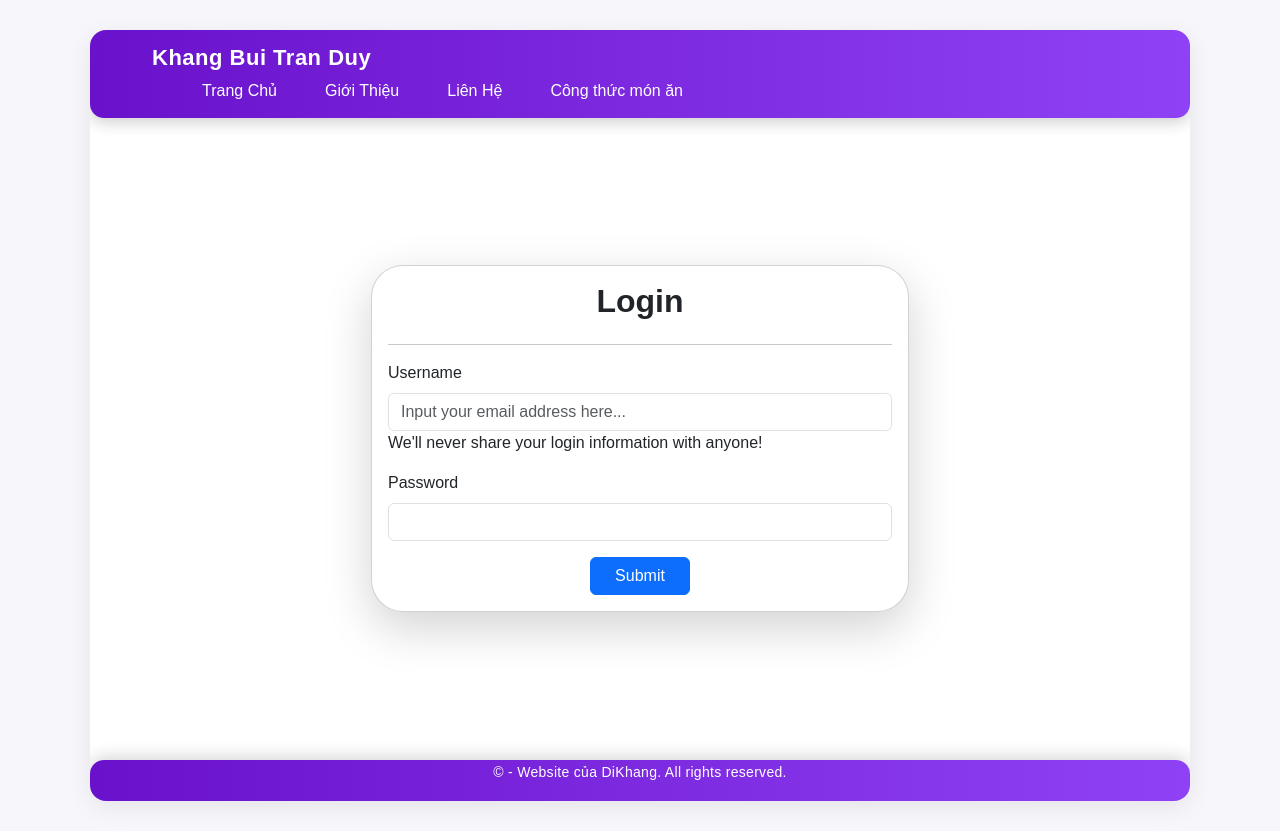
After one commit to khangbkk23/Django_Learning, a Django app: template fundamental/veget/templates/login.html in a window 1280 px wide. The commit adds this page. Run offline with Django 5.2, Linux system fonts and the light colour scheme; the template is opened without the code that fills it, so the values that code supplies are empty.

Commit message:
update user and loginpage

```diff
--- a/fundamental/fundamental/urls.py
+++ b/fundamental/fundamental/urls.py
@@ -29,6 +29,7 @@ urlpatterns = [
     path('recipes/', recipes, name='recipes'),
     path('delete-recipe/<id>/', delete_recipe, name='delete-recipe'),
     path('update-recipe/<id>/', update_recipe, name='update-recipe')
+    path('login/', login_page, name="login")
 ]
 
 if settings.DEBUG:
--- a/fundamental/veget/models.py
+++ b/fundamental/veget/models.py
@@ -1,7 +1,9 @@
 from django.db import models
+from django.contrib.auth.models import User
 
 # Create your models here.
 class Recipe(models.Model):
+    user = models.ForeignKey(User, on_delete=models.SET_NULL, null=True,blank=True)
     recipe_name = models.CharField(max_length=100)
     recipe_description = models.TextField()
     recipe_image = models.ImageField(upload_to="recipe")
--- /dev/null
+++ b/fundamental/veget/templates/login.html
@@ -0,0 +1,28 @@
+{% extends 'base.html' %}
+
+{% block start %}
+  <div class="container d-flex flex-column justify-content-center align-items-center" style="min-height: 80vh;">
+    <form class="col-6 card p-3 shadow-lg bg-white mt-3 mb-3 rounded-5" method="POST" enctype="multipart/form-data">
+      <h2 class="text-center mb-2 fw-bold">Login</h2>
+      <hr />
+      <div class="mb-3">
+        <label for="InputEmailAddress" class="form-label">Username</label></label>
+        <input name="emailaddress" required type="email" class="form-control" id="emailaddress" placeholder="Input your email address here..." />
+		<div>
+			We'll never share your login information with anyone!
+		</div>
+      </div>
+
+      <div class="mb-3">
+        <label for="InputPassword" class="form-label">Password</label>
+        <input type="password" class="form-control" id="InputPassword">
+      </div>
+
+      <div class="text-center">
+        <button type="submit" class="btn btn-primary px-4">Submit</button>
+      </div>
+    </form>
+      </tbody>
+    </table>
+  </div>
+{% endblock %}
--- a/fundamental/veget/templates/recipes.html
+++ b/fundamental/veget/templates/recipes.html
@@ -58,7 +58,9 @@
               <img src="{{ recipe.recipe_image.url }}" alt="Image" width="100" height="150" />
             </td>
             <td>
-              <a href="/delete-recipe/{{ recipe.id }}" class="btn btn-danger btn-sm">Delete</a>
+              <a href="/delete-recipe/{{ recipe.id }}" class="btn btn-danger btn-sm mx-1">Delete</a>
+
+              <a href="/update-recipe/{{ recipe.id }}" class="btn btn-warning btn-sm">Update</a>
             </td>
           </tr>
         {% endfor %}
--- a/fundamental/veget/views.py
+++ b/fundamental/veget/views.py
@@ -59,3 +59,6 @@ def update_recipe(request, id):
         return redirect('/recipes/')
 
     return render(request, 'update_recipes.html', context=context)
+
+def login_page(request):
+    return render(request, 'login.html')
```
Also changed, not shown: fundamental/home/migrations/0003_delete_product_delete_student.py (added), fundamental/veget/migrations/0002_recipe_user.py (added), fundamental/veget/templates/register.html (added).
